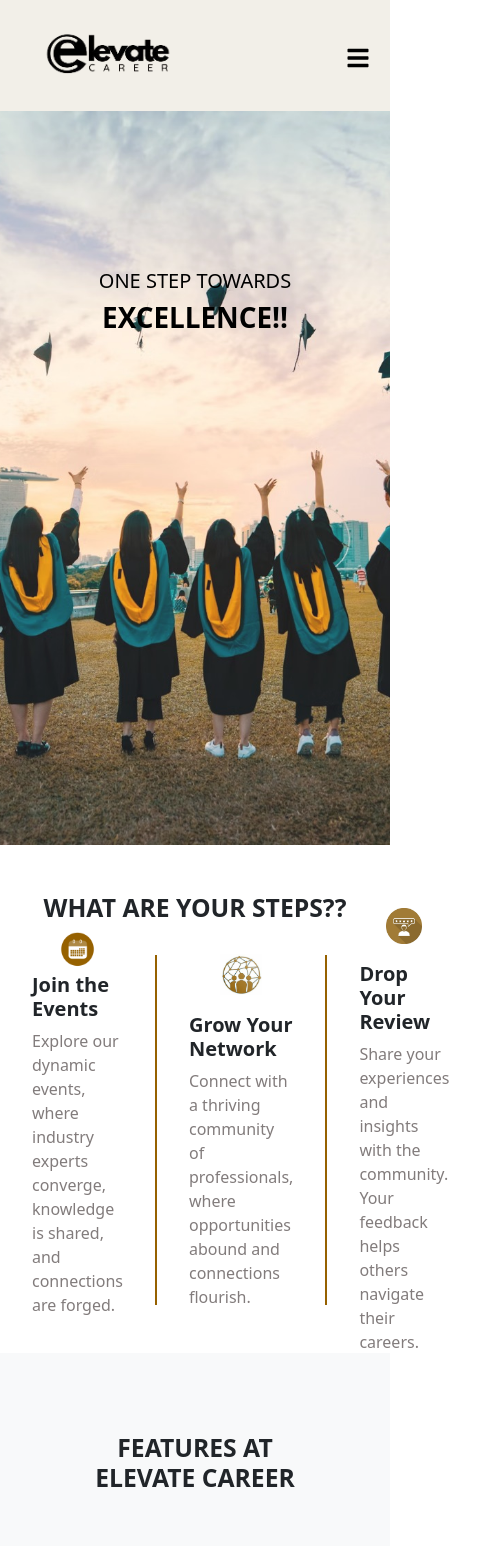
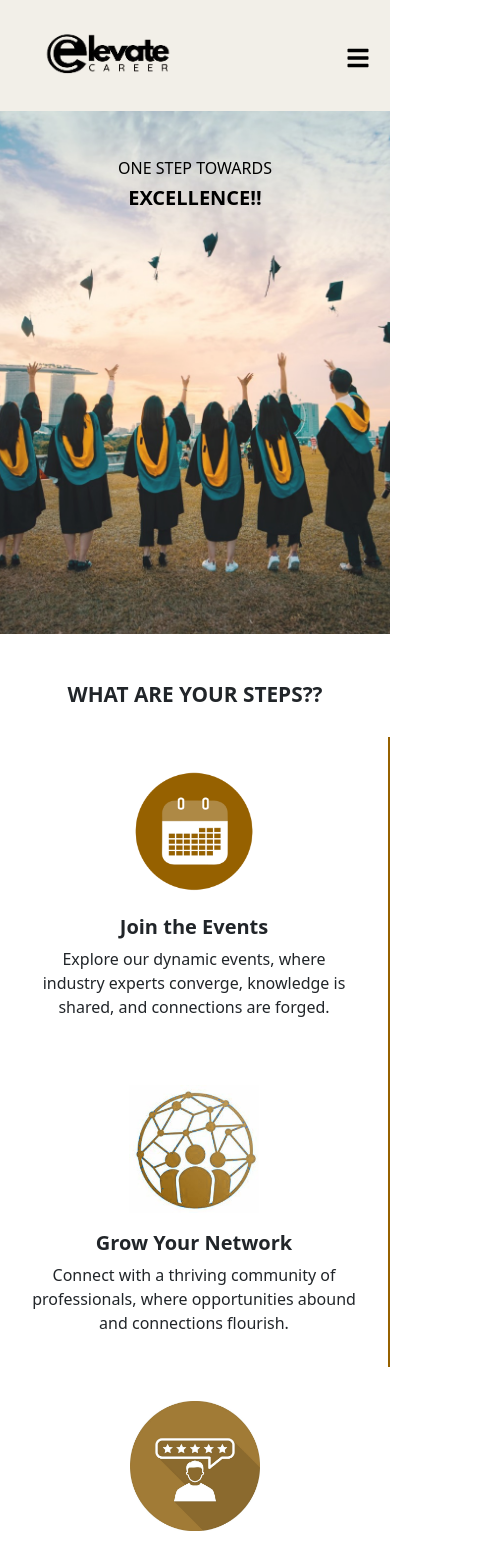
Before and after one commit to nandipativamsi/elevate-career, a React (Vite) app in the folder UI/: page / in a window 390 px wide. Shown: the top 1546 px of the page, 481 px wide, since content can reach past the window. Built offline with nearby package versions, Linux system fonts and the light colour scheme; no server answers.

Commit message:
Worked on a responsiveness of homepage

```diff
--- a/UI/src/css/home.css
+++ b/UI/src/css/home.css
@@ -27,6 +27,13 @@
   top: 110px;
 }
 
+.hero-upper-tittle {
+  font-size: 24px;
+}
+
+.hero-lower-tittle {
+  font-size: 32px;
+}
 /* Steps styling starts */
 
 .row-img {
@@ -51,7 +58,7 @@
   gap: 2;
   margin-top: 30px;
   width: 100%;
-  height: 350px;
+  /* height: 350px; */
 
 }
 
@@ -74,9 +81,6 @@
   font-weight: bold;
 }
 
-.box-text {
-  color: #827C7C;
-}
 
 /* Features seaction stying starts */
 .features-container {
@@ -84,6 +88,7 @@
   flex-direction: column;
   align-items: center;
   padding: 2rem 4rem;
+  background-color: #F1EFE7;
 
 }
 
@@ -154,11 +159,12 @@
 
 /* reachout container starts */
 
-.reachout-container{
+.reachout-container {
   position: relative;
   margin-top: 4rem;
   padding-top: 4rem;
 }
+
 .reachout-box {
   width: 100%;
   height: 350px;
@@ -168,7 +174,7 @@
 
 .reachout-image-container {
   width: 40%;
-  top:0;
+  top: 0;
 }
 
 .reachout-text-container {
@@ -179,21 +185,98 @@
   flex-direction: column;
   gap: 10px;
 }
-.reachout-text-container h1{
+
+.reachout-text-container h1 {
   font-weight: bolder;
 }
+
 .reachout-image {
   width: 35%;
   position: absolute;
   top: 0;
 }
-.reachout-info{
+
+.reachout-info {
   flex-direction: column;
   padding: 2rem;
 }
-.reachout-email{
+
+.reachout-email {
   border-right: 1px solid black;
 }
-.email-phone div{
+
+.email-phone div {
   padding: 1rem;
 }
+
+
+@media (max-width: 768px) {
+  .bg-image {
+    height: 62vh;
+  }
+  .hero-text {
+    top: 0px;
+  }
+  .hero-upper-tittle {
+    font-size: 16px;
+  }
+
+  .hero-lower-tittle {
+    font-size: 20px;
+  }
+  .row-container{
+    flex-direction: column;
+  }
+  .box-text {
+    text-align: center;
+  }
+  .features-container{
+    padding: 2rem 0;
+  }
+  .box-container{
+    flex-direction: column;
+    height: auto;
+  }
+  .left-feature-container {
+    width: 100%;
+  }
+
+  .right-feature-container {
+    width: 100%;
+  }
+  .feature-button {
+    width: 130px;
+  }
+  .feature{
+    margin-top: 20px;
+  }
+  .reachout-container{
+    position: static;
+    margin-top: 0;
+  }
+
+  .reachout-box{
+    display: flex;
+    flex-direction: column;
+    height: auto;
+    padding: 1.2rem;
+    gap: 1rem;
+  }
+  .reachout-image-container{
+    width: 100%;
+  }
+  .reachout-image {
+    width: 100%;
+    position: static;
+  }
+  .reachout-text-container{
+    width: 100%;
+  }
+  .email-phone{
+    flex-direction: column;
+  }
+  .reachout-email{
+    border-right: none;
+    border-bottom:1px solid black;
+  }
+}
--- a/UI/src/css/index.css
+++ b/UI/src/css/index.css
@@ -19,13 +19,15 @@
 }
 
 .my-btn:hover {
-  background-color: #45a049;
+  background-color: #966100;
 }
 
-.common-tittle {
+.common-tittle{
+  margin-bottom: 2rem;
+}
+.common-tittle h2{
   font-size: 2rem;
   font-weight: bold;
-  margin-bottom: 2rem;
 }
 .flex-container{
   display: flex;
@@ -38,3 +40,11 @@
 .align-text-center{
   text-align: center;
 }
+@media (max-width: 768px) {
+  .common-tittle {
+    margin-bottom: 0rem;
+  }
+  .common-tittle h2{
+    font-size: 1.3rem;
+  }
+}
--- a/UI/src/pages/Home.jsx
+++ b/UI/src/pages/Home.jsx
@@ -21,8 +21,8 @@ function HomePage() {
       <header className="py-5 bg-image">
         <div className="hero-text">
           <div className="text-center">
-            <h4 className='fs-5'>ONE STEP TOWARDS</h4>
-            <h1 className="fw-bolder fs-1">EXCELLENCE!!</h1>
+            <h4 className='hero-upper-tittle'>ONE STEP TOWARDS</h4>
+            <h1 className="fw-bolder hero-lower-tittle">EXCELLENCE!!</h1>
           </div>
         </div>
       </header>
@@ -60,7 +60,7 @@ function HomePage() {
           </div>
         </div>
       </section>
-      <section className="py-5 bg-light">
+      <section className="py-5">
         <div className="features-container">
           <div className="row">
             <div className="col-lg-12 text-center common-tittle">
```
